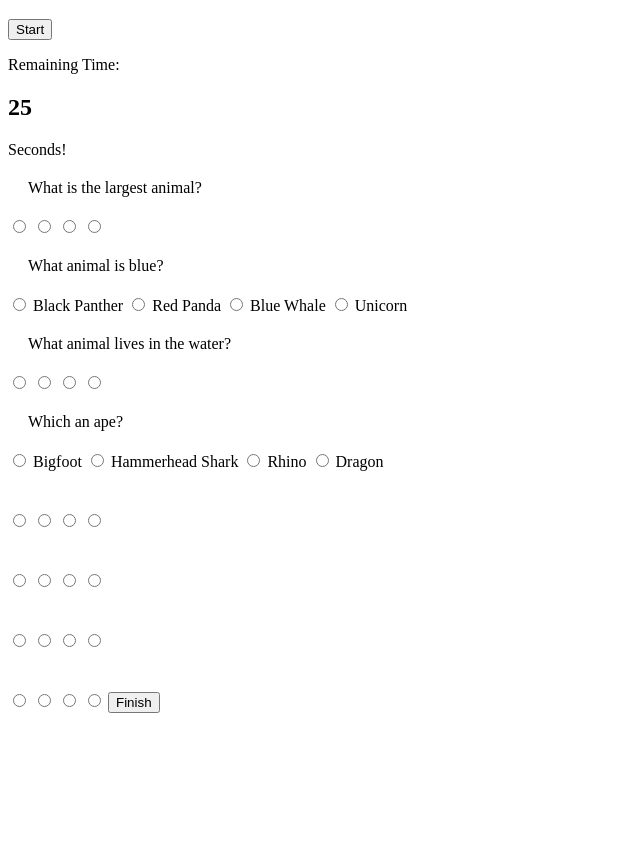
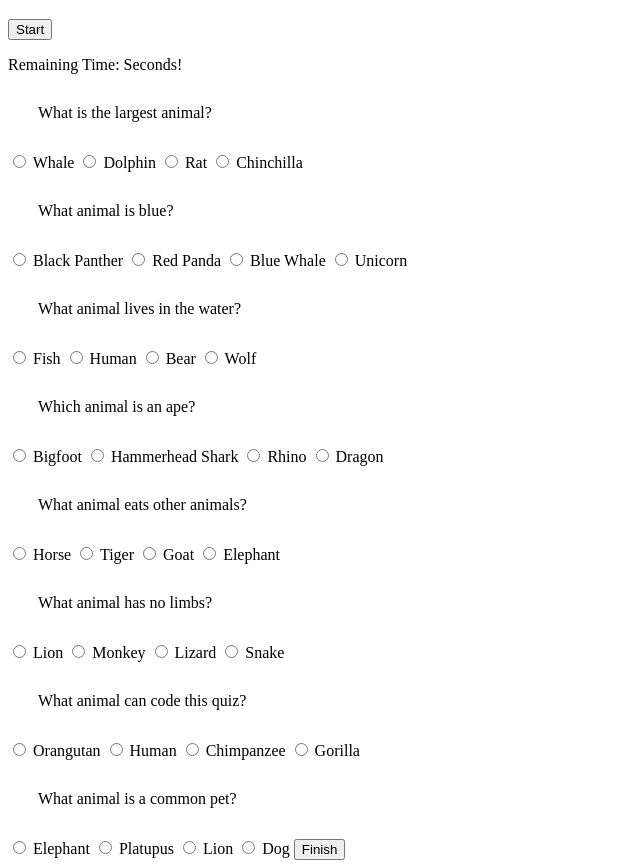
Before and after one commit to AdamG123000/hw5-java2, a plain HTML site: page index.html in a window 1280 px wide. Shown: the part 61-929 px from the top of the page, without its empty margins (0-640 px from the left). Before the commit the page ends 800 px from the top, so only its background shows below. Drawn offline with nearby package versions, Linux system fonts and the light colour scheme.

Commit message:
progress

```diff
--- a/assets/css/style.css
+++ b/assets/css/style.css
@@ -3,5 +3,6 @@
 
 .question{
     display: flex;
-    margin: 20px;
+    margin: 30px;
+    border: black;
 }
--- a/assets/javascript/app.js
+++ b/assets/javascript/app.js
@@ -25,8 +25,8 @@ function beginTimer() {
 function finish(){
     clearInterval(intervalID);
 }
-beginTimer();
-$("#start-button").on('click', beginTimer);
+// beginTimer();
+$("#startButton").on('click', beginTimer);
 $("#finish-button").on('click', finish);
 
 
--- a/index.html
+++ b/index.html
@@ -18,10 +18,10 @@
         <p id="remaining-time" class="lead">Remaining Time: <span id="timer"></span>Seconds!</p>
 
         <div id="question-1" class="question">What is the largest animal?</div>
-            <label class="option"><input type="radio" name="option" value="1" /> <span id="option-1"></span></label>
-            <label class="option"><input type="radio" name="option" value="2" /> <span id="option-2"></span></label>
-            <label class="option"><input type="radio" name="option" value="3" /> <span id="option-3"></span></label>
-            <label class="option"><input type="radio" name="option" value="4" /> <span id="option-4"></span></label>
+            <label class="option"><input type="radio" name="option" value="1" /> <span id="option-1">Whale</span></label>
+            <label class="option"><input type="radio" name="option" value="2" /> <span id="option-2">Dolphin</span></label>
+            <label class="option"><input type="radio" name="option" value="3" /> <span id="option-3">Rat</span></label>
+            <label class="option"><input type="radio" name="option" value="4" /> <span id="option-4">Chinchilla</span></label>
 
         </div>
 
@@ -34,14 +34,14 @@
         </div>
 
         <div id="question-3" class="question">What animal lives in the water?</div>
-            <label class="option"><input type="radio" name="option" value="1" /> <span id="option-1"></span></label>
-            <label class="option"><input type="radio" name="option" value="2" /> <span id="option-2"></span></label>
-            <label class="option"><input type="radio" name="option" value="3" /> <span id="option-3"></span></label>
-            <label class="option"><input type="radio" name="option" value="4" /> <span id="option-4"></span></label>
+            <label class="option"><input type="radio" name="option" value="1" /> <span id="option-1">Fish</span></label>
+            <label class="option"><input type="radio" name="option" value="2" /> <span id="option-2">Human</span></label>
+            <label class="option"><input type="radio" name="option" value="3" /> <span id="option-3">Bear</span></label>
+            <label class="option"><input type="radio" name="option" value="4" /> <span id="option-4">Wolf</span></label>
 
         </div>
 
-        <div id="question-4" class="question">Which an ape?</div>
+        <div id="question-4" class="question">Which animal is an ape?</div>
             <label class="option"><input type="radio" name="option" value="1" /> <span id="option-1"></span>Bigfoot</label>
             <label class="option"><input type="radio" name="option" value="2" /> <span id="option-2"></spanHam>Hammerhead Shark</label>
             <label class="option"><input type="radio" name="option" value="3" /> <span id="option-3"></span>Rhino</label>
@@ -49,35 +49,35 @@
 
         </div>
 
-        <div id="question-5" class="question"></div>
-            <label class="option"><input type="radio" name="option" value="1" /> <span id="option-1"></span></label>
-            <label class="option"><input type="radio" name="option" value="2" /> <span id="option-2"></span></label>
-            <label class="option"><input type="radio" name="option" value="3" /> <span id="option-3"></span></label>
-            <label class="option"><input type="radio" name="option" value="4" /> <span id="option-4"></span></label>
+        <div id="question-5" class="question">What animal eats other animals?</div>
+            <label class="option"><input type="radio" name="option" value="1" /> <span id="option-1">Horse</span></label>
+            <label class="option"><input type="radio" name="option" value="2" /> <span id="option-2">Tiger</span></label>
+            <label class="option"><input type="radio" name="option" value="3" /> <span id="option-3">Goat</span></label>
+            <label class="option"><input type="radio" name="option" value="4" /> <span id="option-4">Elephant</span></label>
 
         </div>
 
-        <div id="question-6" class="question"></div>
-            <label class="option"><input type="radio" name="option" value="1" /> <span id="option-1"></span></label>
-            <label class="option"><input type="radio" name="option" value="2" /> <span id="option-2"></span></label>
-            <label class="option"><input type="radio" name="option" value="3" /> <span id="option-3"></span></label>
-            <label class="option"><input type="radio" name="option" value="4" /> <span id="option-4"></span></label>
+        <div id="question-6" class="question">What animal has no limbs?</div>
+            <label class="option"><input type="radio" name="option" value="1" /> <span id="option-1">Lion</span></label>
+            <label class="option"><input type="radio" name="option" value="2" /> <span id="option-2">Monkey</span></label>
+            <label class="option"><input type="radio" name="option" value="3" /> <span id="option-3">Lizard</span></label>
+            <label class="option"><input type="radio" name="option" value="4" /> <span id="option-4">Snake</span></label>
 
         </div>
 
-        <div id="question-7" class="question"></div>
-            <label class="option"><input type="radio" name="option" value="1" /> <span id="option-1"></span></label>
-            <label class="option"><input type="radio" name="option" value="2" /> <span id="option-2"></span></label>
-            <label class="option"><input type="radio" name="option" value="3" /> <span id="option-3"></span></label>
-            <label class="option"><input type="radio" name="option" value="4" /> <span id="option-4"></span></label>
+        <div id="question-7" class="question">What animal can code this quiz?</div>
+            <label class="option"><input type="radio" name="option" value="1" /> <span id="option-1">Orangutan</span></label>
+            <label class="option"><input type="radio" name="option" value="2" /> <span id="option-2">Human</span></label>
+            <label class="option"><input type="radio" name="option" value="3" /> <span id="option-3">Chimpanzee</span></label>
+            <label class="option"><input type="radio" name="option" value="4" /> <span id="option-4">Gorilla</span></label>
 
         </div>
 
-        <div id="question-8" class="question"></div>
-            <label class="option"><input type="radio" name="option" value="1" /> <span id="option-1"></span></label>
-            <label class="option"><input type="radio" name="option" value="2" /> <span id="option-2"></span></label>
-            <label class="option"><input type="radio" name="option" value="3" /> <span id="option-3"></span></label>
-            <label class="option"><input type="radio" name="option" value="4" /> <span id="option-4"></span></label>
+        <div id="question-8" class="question">What animal is a common pet?</div>
+            <label class="option"><input type="radio" name="option" value="1" /> <span id="option-1">Elephant</span></label>
+            <label class="option"><input type="radio" name="option" value="2" /> <span id="option-2">Platupus</span></label>
+            <label class="option"><input type="radio" name="option" value="3" /> <span id="option-3">Lion</span></label>
+            <label class="option"><input type="radio" name="option" value="4" /> <span id="option-4">Dog</span></label>
 
         </div>
 
```
